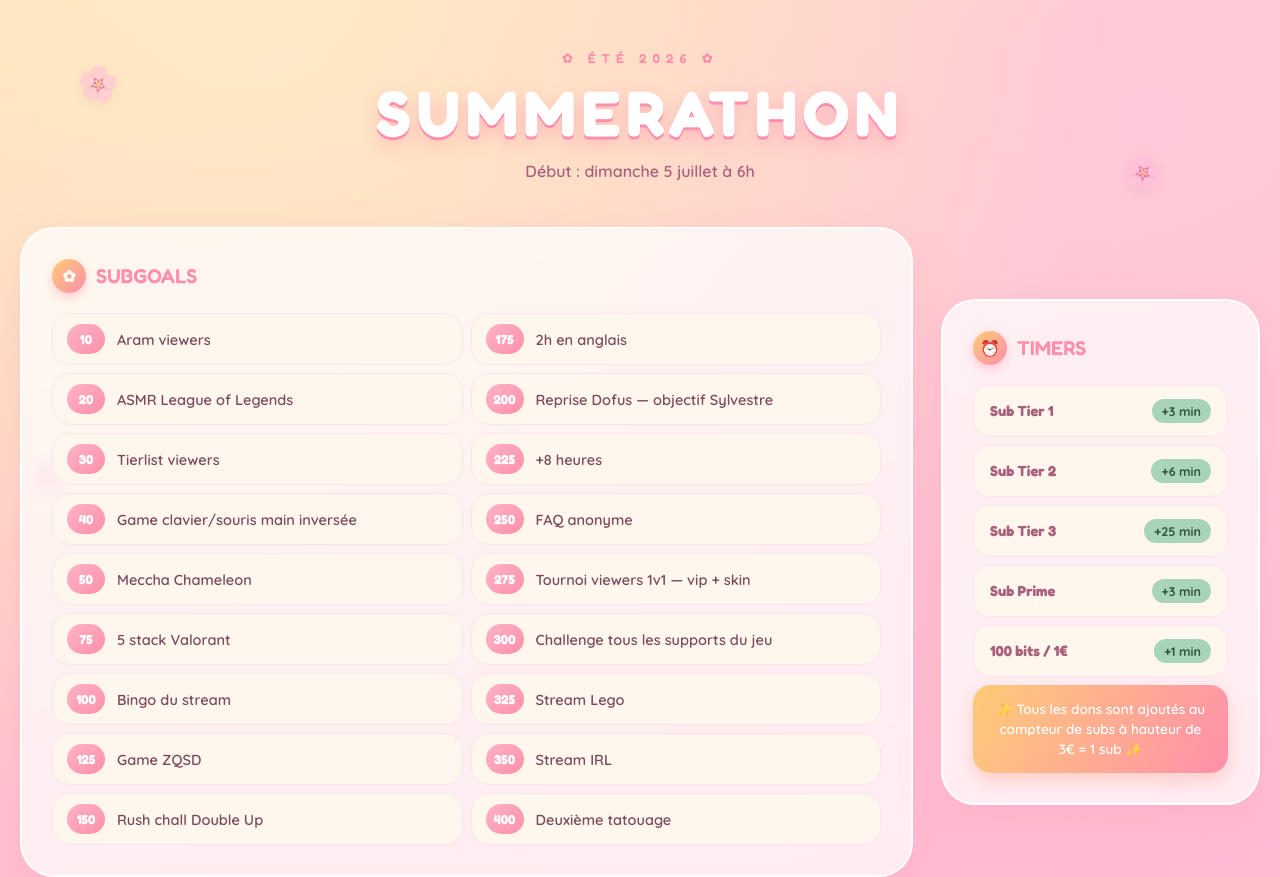
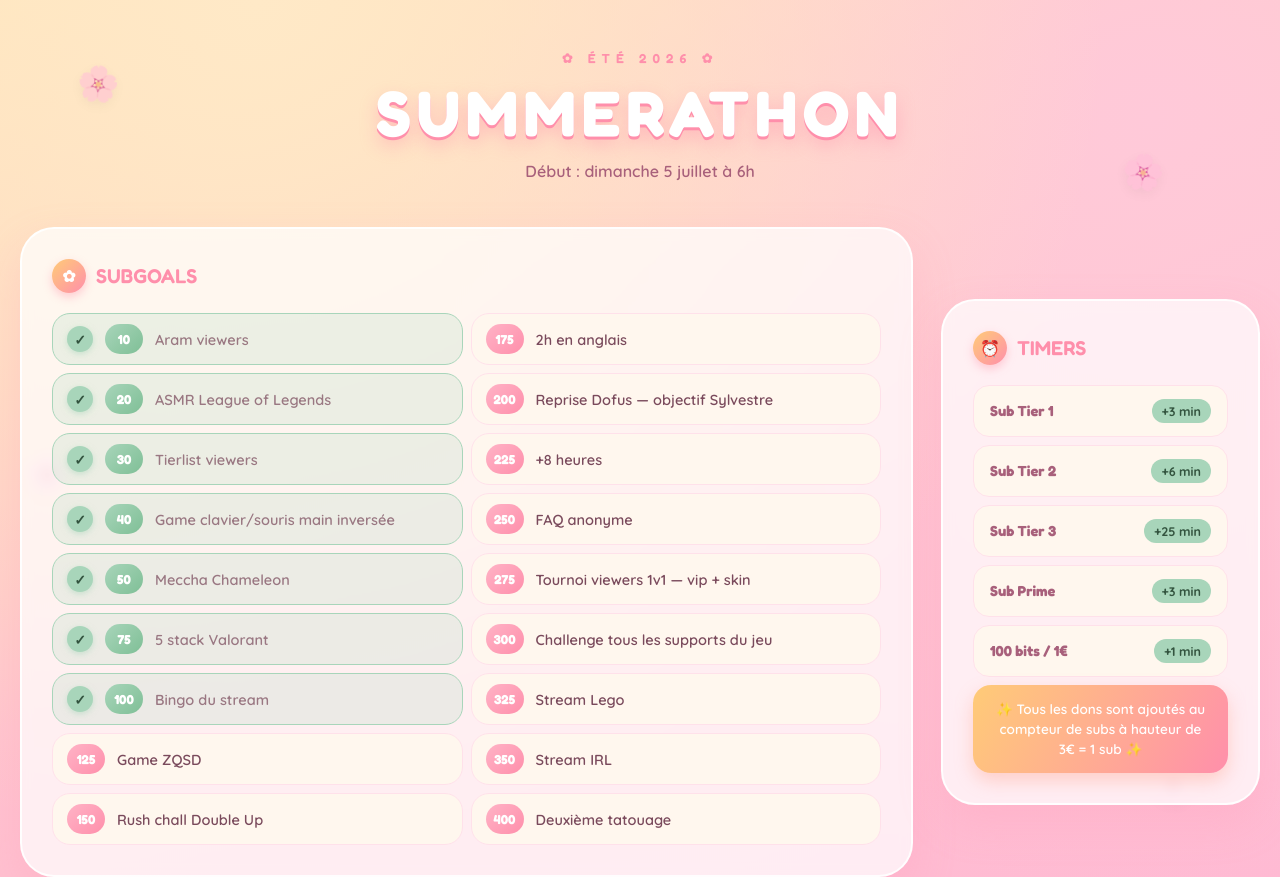
Before and after one commit to itslylla/itslylla.github.io, a plain HTML site: page summerathon.html in a window 1280 px wide. Shown: the top 877 px of the page. Drawn offline with Linux system fonts and the light colour scheme.

Commit message:
update subgoals validations

```diff
--- a/summerathon.html
+++ b/summerathon.html
@@ -28,7 +28,7 @@
             <!-- Subgoal atteint : décommenter la ligne <span class="check">✓</span> juste en dessous -->
             <div class="goals-grid">
                 <div class="goal">
-                    <!-- <span class="check">✓</span> -->
+                    <span class="check">✓</span>
                     <span class="badge">10</span><span class="label">Aram viewers</span>
                 </div>
                 <div class="goal">
@@ -36,7 +36,7 @@
                     <span class="badge">175</span><span class="label">2h en anglais</span>
                 </div>
                 <div class="goal">
-                    <!-- <span class="check">✓</span> -->
+                    <span class="check">✓</span>
                     <span class="badge">20</span><span class="label">ASMR League of Legends</span>
                 </div>
                 <div class="goal">
@@ -44,7 +44,7 @@
                     <span class="badge">200</span><span class="label">Reprise Dofus — objectif Sylvestre</span>
                 </div>
                 <div class="goal">
-                    <!-- <span class="check">✓</span> -->
+                    <span class="check">✓</span>
                     <span class="badge">30</span><span class="label">Tierlist viewers</span>
                 </div>
                 <div class="goal">
@@ -52,7 +52,7 @@
                     <span class="badge">225</span><span class="label">+8 heures</span>
                 </div>
                 <div class="goal">
-                    <!-- <span class="check">✓</span> -->
+                    <span class="check">✓</span>
                     <span class="badge">40</span><span class="label">Game clavier/souris main inversée</span>
                 </div>
                 <div class="goal">
@@ -60,7 +60,7 @@
                     <span class="badge">250</span><span class="label">FAQ anonyme</span>
                 </div>
                 <div class="goal">
-                    <!-- <span class="check">✓</span> -->
+                    <span class="check">✓</span>
                     <span class="badge">50</span><span class="label">Meccha Chameleon</span>
                 </div>
                 <div class="goal">
@@ -68,7 +68,7 @@
                     <span class="badge">275</span><span class="label">Tournoi viewers 1v1 — vip + skin</span>
                 </div>
                 <div class="goal">
-                    <!-- <span class="check">✓</span> -->
+                    <span class="check">✓</span>
                     <span class="badge">75</span><span class="label">5 stack Valorant</span>
                 </div>
                 <div class="goal">
@@ -76,7 +76,7 @@
                     <span class="badge">300</span><span class="label">Challenge tous les supports du jeu</span>
                 </div>
                 <div class="goal">
-                    <!-- <span class="check">✓</span> -->
+                    <span class="check">✓</span>
                     <span class="badge">100</span><span class="label">Bingo du stream</span>
                 </div>
                 <div class="goal">
```
